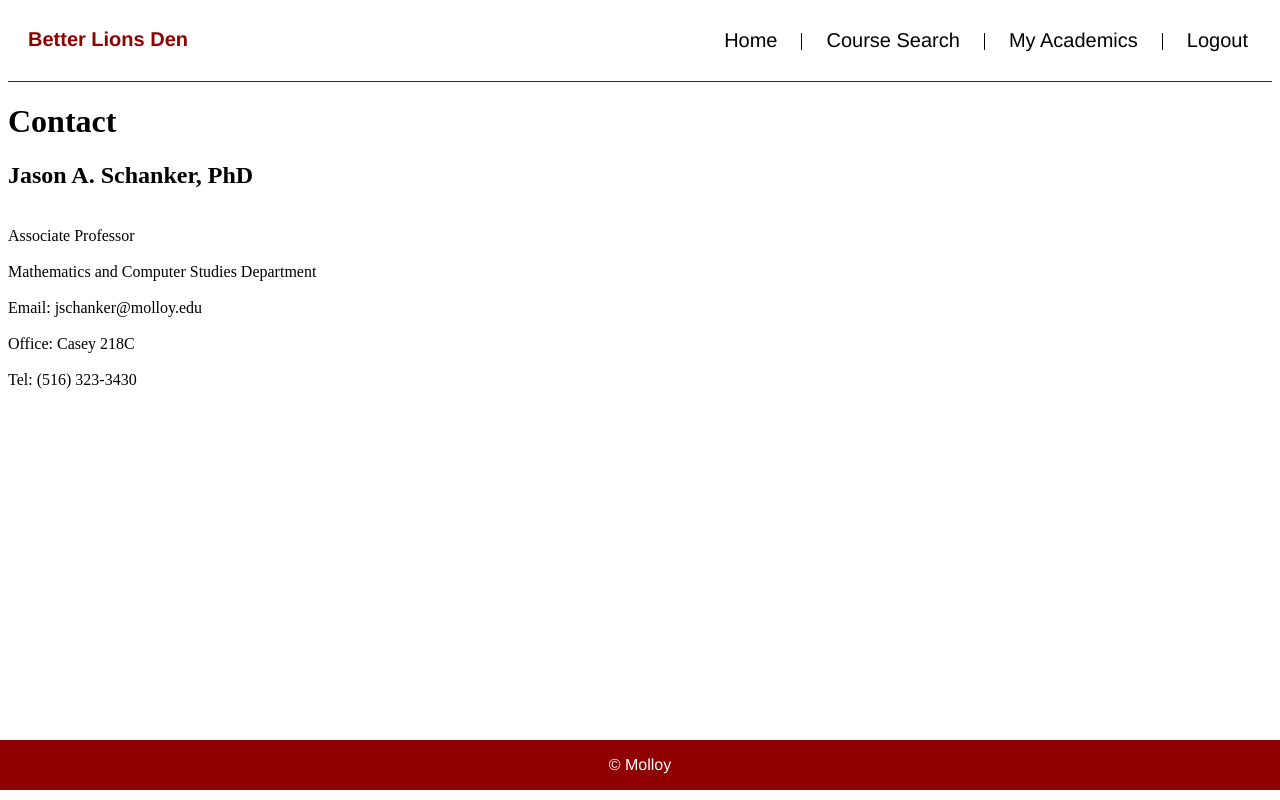
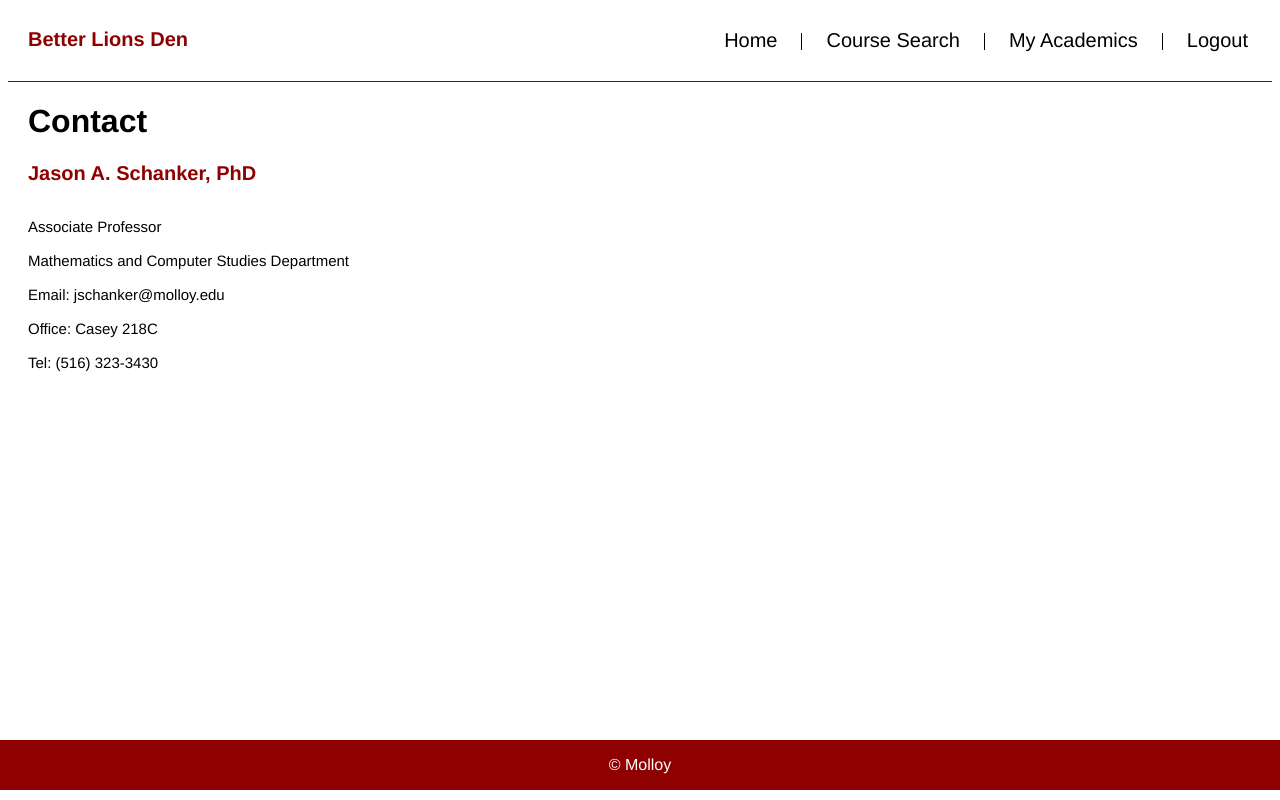
Before and after one commit to lizzi3f/AdvisingApp, a plain HTML site: page schanker.html in a window 1280 px wide. Drawn offline with Linux system fonts and the light colour scheme.

Commit message:
Update advising.css

```diff
--- a/advising.css
+++ b/advising.css
@@ -10,6 +10,24 @@ header p {
     color:              #8f0000;
     font-weight:        bold;
     display:            inline-block;
+}
+
+h1 {
+    margin-left:        20px;
+    font-family:        hiragino sans, helvetica, swiss, arial, sans-serif;
+}
+
+h2 {
+    margin-left:        20px;
+    font-family:        hiragino sans, helvetica, swiss, arial, sans-serif;
+    font-size:          20px;
+    color:              #8f0000;
+}
+
+#email {
+    margin-left:        20px;
+    font-family:        hiragino sans, helvetica, swiss, arial, sans-serif;
+    font-size:          15px;
 }
 
 nav ul {
```
